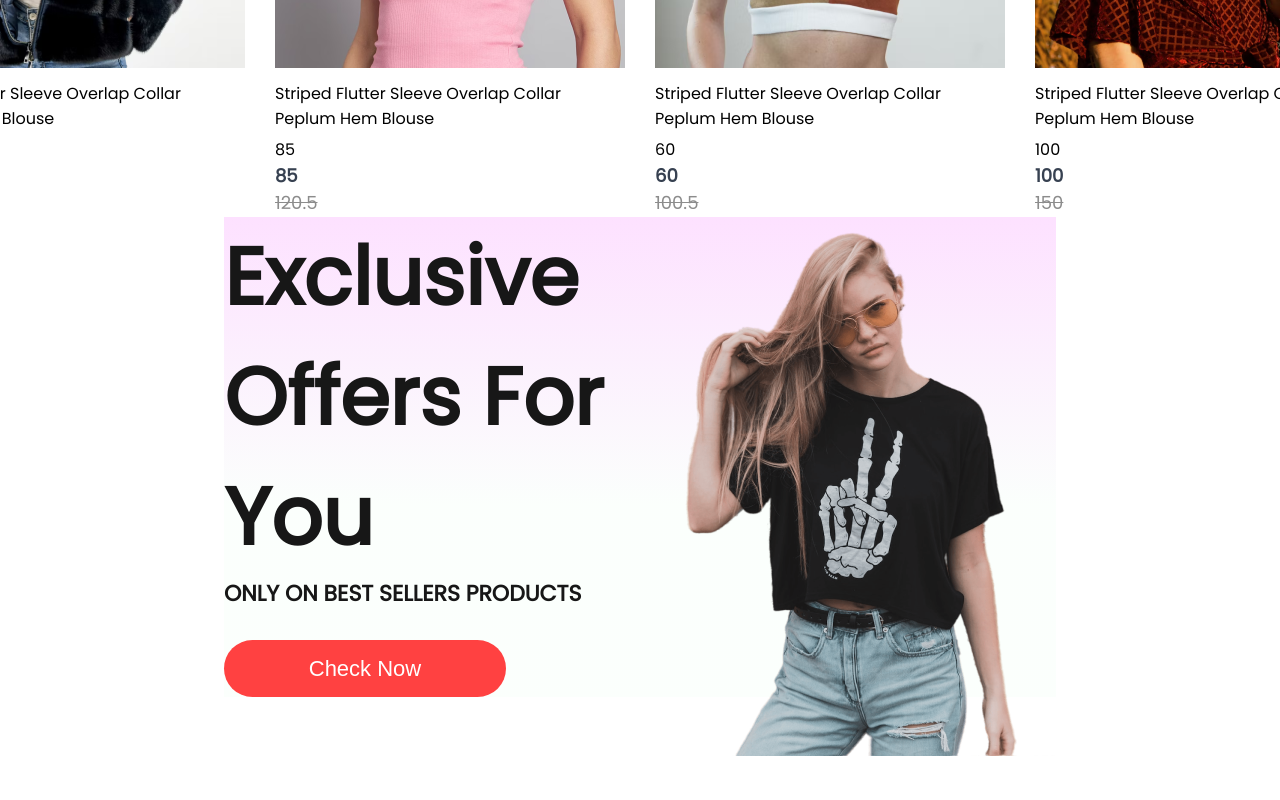
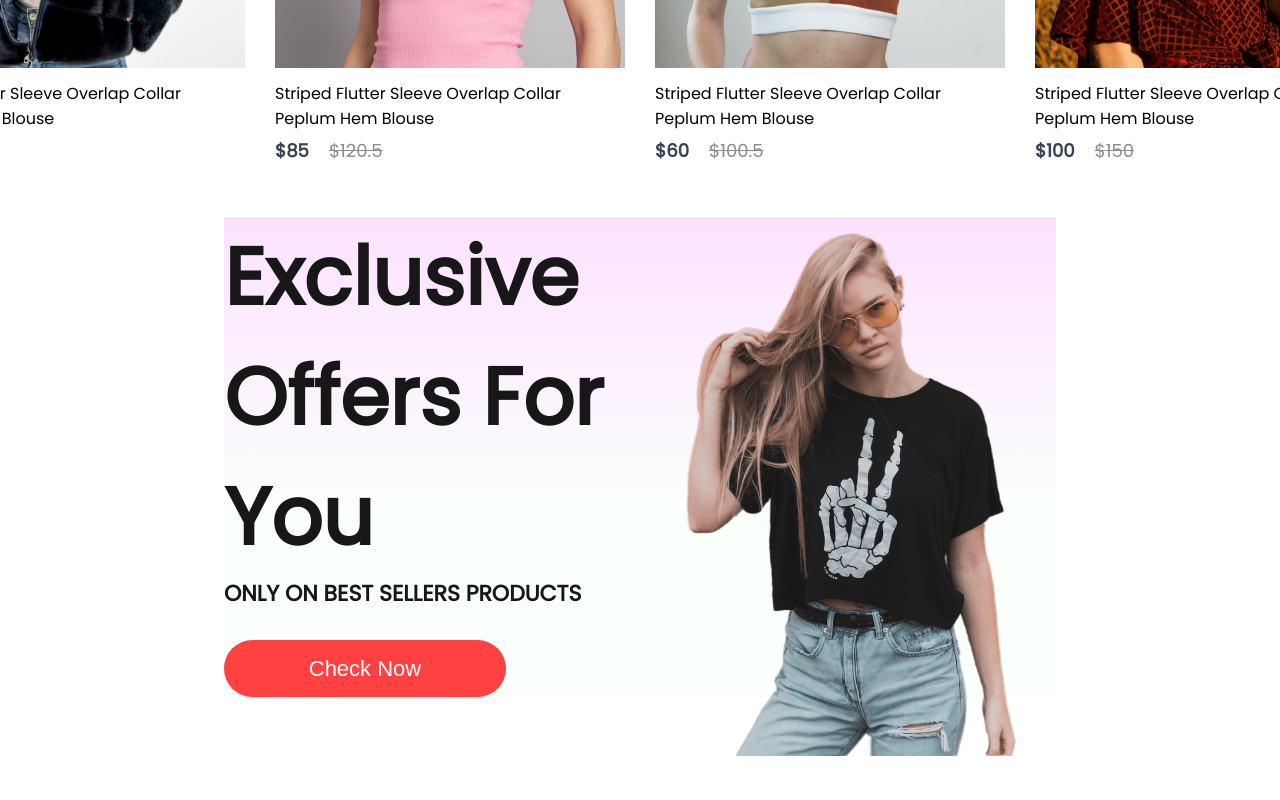
Before and after one commit to crescowboy/Keymashop-F, a React (Create React App) app: page / in a window 1280 px wide. Shown: the part 1400-2200 px from the top of the page. Built offline with nearby package versions, Linux system fonts and the light colour scheme.

Commit message:
update item component

```diff
--- a/src/Components/Item/Item.jsx
+++ b/src/Components/Item/Item.jsx
@@ -7,14 +7,14 @@ const Item = (props) => {
         <img src={props.image} alt="" />
         <p>{props.name}</p>
       <div className="item-prices">
-          {props.new_price}
+          <div className="item-price-new">
+            ${props.new_price}
+          </div>
+          <div className="item-price-old">
+            ${props.old_price}
+          </div>
       </div>
-      <div className="item-price-new">
-        {props.new_price}
-      </div>
-      <div className="item-price-old">
-        {props.old_price}
-      </div>
+
     </div>
   )
 }
```
